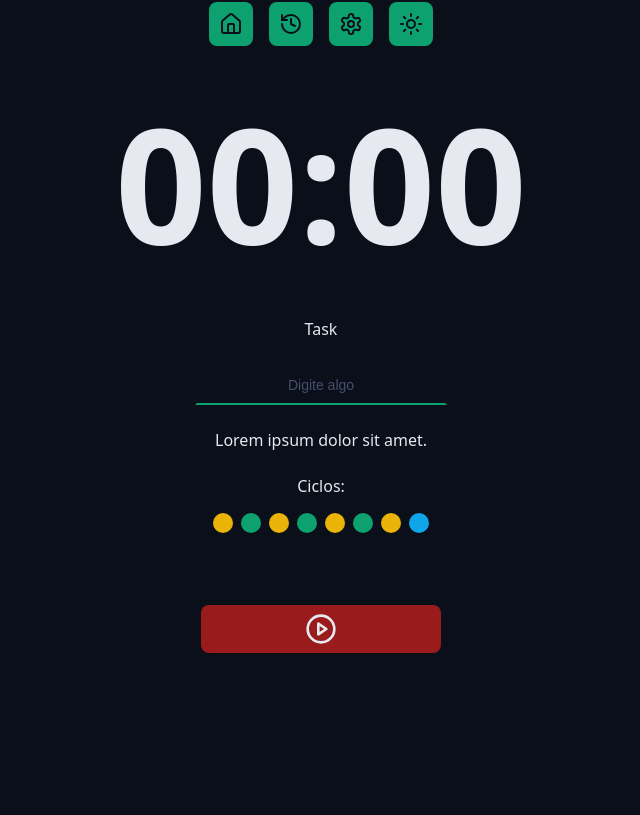
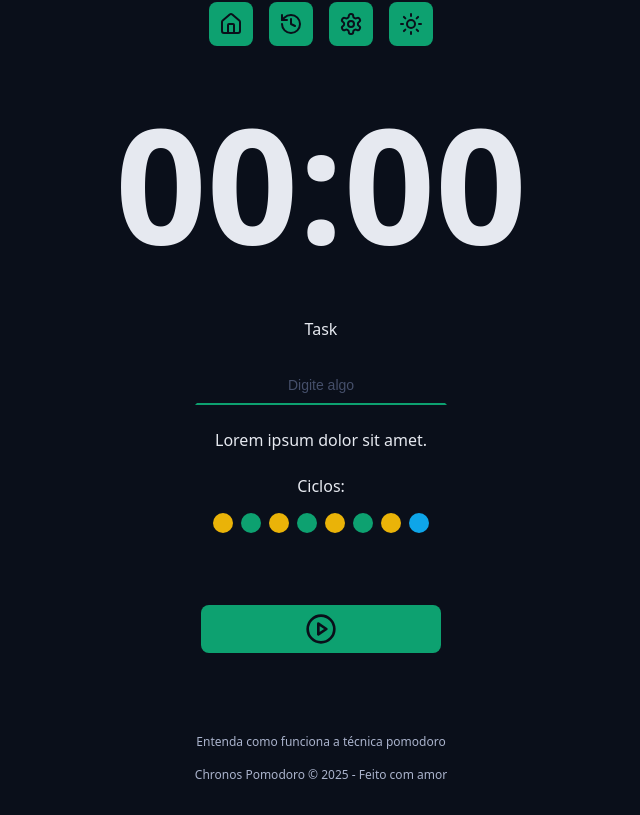
Before and after one commit to vitorbite/chronos-pomodoro, a React (Vite) app: page / in a window 1280 px wide. Shown: the part 219-1034 px from the top of the page, without its empty margins (319-959 px from the left). Before the commit the page ends 952 px from the top, so only its background shows below. Built offline with nearby package versions, Linux system fonts and the light colour scheme.

Commit message:
Adicionando o componente Footer

```diff
--- a/src/App.tsx
+++ b/src/App.tsx
@@ -4,9 +4,10 @@
 import { Menu } from "./components/Menu";
 import { CountDown } from "./components/CountDown";
 import { DefaultInput } from "./components/Input";
-import { Cycles } from "./components/Cycles"
+import { Cycles } from "./components/Cycles";
 import { DefaultButton } from "./components/Button";
 import { PlayCircleIcon } from "lucide-react";
+import { Footer } from "./components/Footer";
 
 import "./styles/global.css";
 import "./styles/theme.css";
@@ -29,24 +30,30 @@
       <Container>
         <form className="form" action="">
           <div className="formRow">
-            <DefaultInput id="meuInput" labelText="Task" type="text" title="Titulo"
-            placeholder="Digite algo"
+            <DefaultInput
+              id="meuInput"
+              labelText="Task"
+              type="text"
+              title="Titulo"
+              placeholder="Digite algo"
             />
           </div>
           <div className="formRow">
-            <p>
-              Lorem ipsum dolor sit amet.
-            </p>
+            <p>Lorem ipsum dolor sit amet.</p>
           </div>
 
           <div className="formRow">
-            <Cycles/>
+            <Cycles />
           </div>
 
           <div className="formRow">
-            <DefaultButton icon={ <PlayCircleIcon/> }/>
+            <DefaultButton icon={<PlayCircleIcon />} />
           </div>
         </form>
+      </Container>
+
+      <Container>
+        <Footer />
       </Container>
     </>
   );
--- a/src/components/Button/index.tsx
+++ b/src/components/Button/index.tsx
@@ -7,7 +7,7 @@
 
 export function DefaultButton({
   icon,
-  color = "red",
+  color = "green",
   ...props
 }: DefaultButtonProps) {
   return (
--- /dev/null
+++ b/src/components/Footer/index.tsx
@@ -0,0 +1,10 @@
+import styles from './styles.module.css';
+
+export function Footer() {
+  return (
+    <footer className={styles.footer}>
+      <a href="">Entenda como funciona a técnica pomodoro</a>
+      <a href="">Chronos Pomodoro &copy; {new Date().getFullYear()} - Feito com amor</a>
+    </footer>
+  )
+}
--- /dev/null
+++ b/src/components/Footer/styles.module.css
@@ -0,0 +1,15 @@
+.footer{
+  display: flex;
+  flex-direction: column;
+  align-items: center;
+  justify-content: center;
+  gap: 1.6rem;
+}
+.footer a{
+  font-size: 1.2rem;
+  color: var(--text-muted);
+  text-decoration: none;
+}
+.footer a:hover{
+  text-decoration: underline;
+}
```
